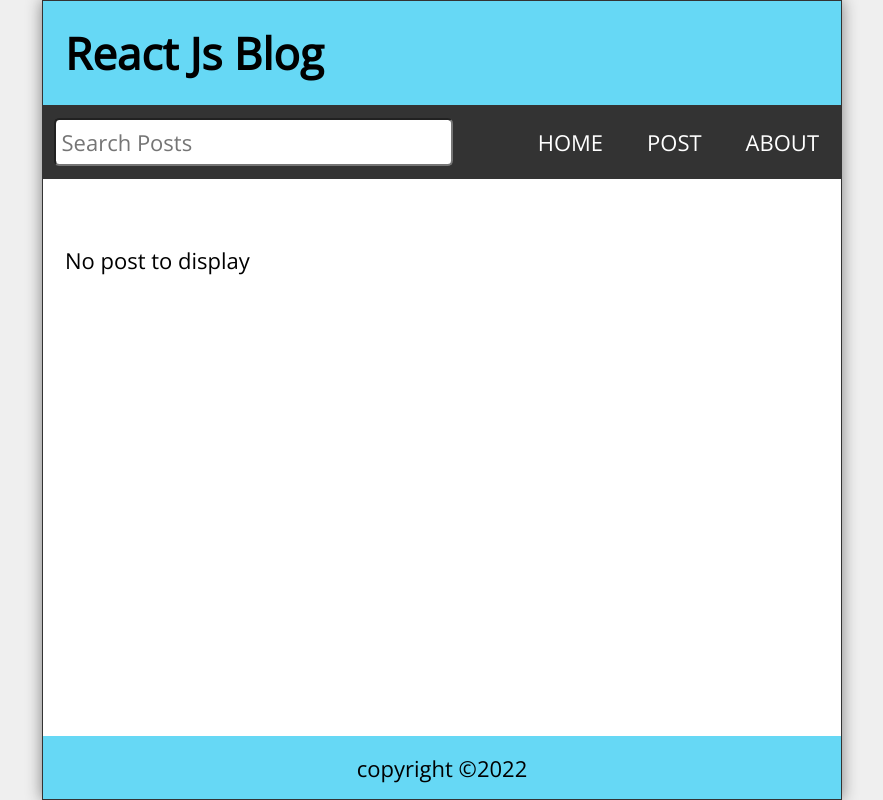
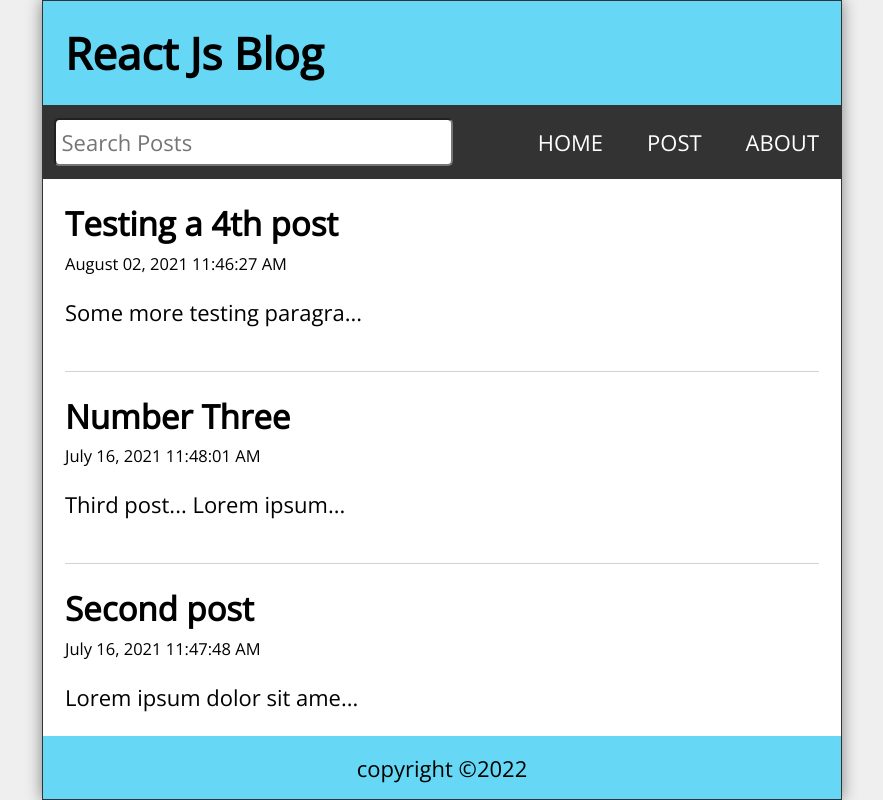
Before and after one commit to pop-dev5016/react-router, a React (Create React App) app: page / in a window 1280 px wide. Shown: the whole page, without its empty margins (198-1081 px from the left). Built offline with nearby package versions, Linux system fonts and the light colour scheme; data requests are answered from the project's data file.

Commit message:
fetching data with axios

```diff
--- a/src/App.js
+++ b/src/App.js
@@ -28,6 +28,32 @@ function App() {
 
      setSearchResults(filteredresults.reverse())
   },[posts,search])
+
+
+  useEffect(()=>{
+    const fetchposts = async ()=>{
+      try{
+        const response = await Api.get('/posts')
+        setPosts(response.data)
+      }catch (err){
+          //not in 200 range
+          if(err.response) {
+          console.log(err.response.data);
+          console.log(err.response.status);
+          console.log(err.response.headers);
+          }else{
+            console.log(`Error:${err.message}`);
+          }
+      }
+    }
+
+
+    fetchposts()
+  },[])
+
+
+
+
 
 
   const handleDelete = (id) =>{
```
